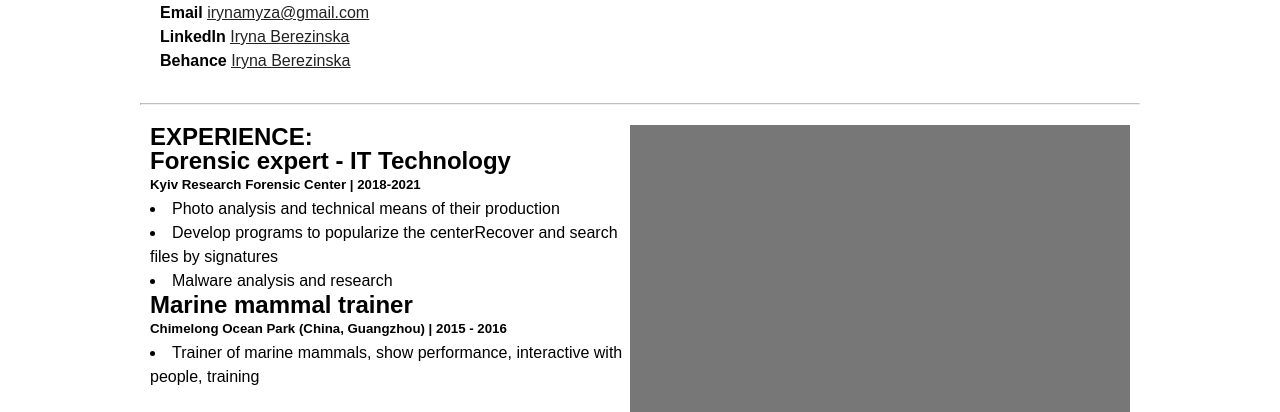
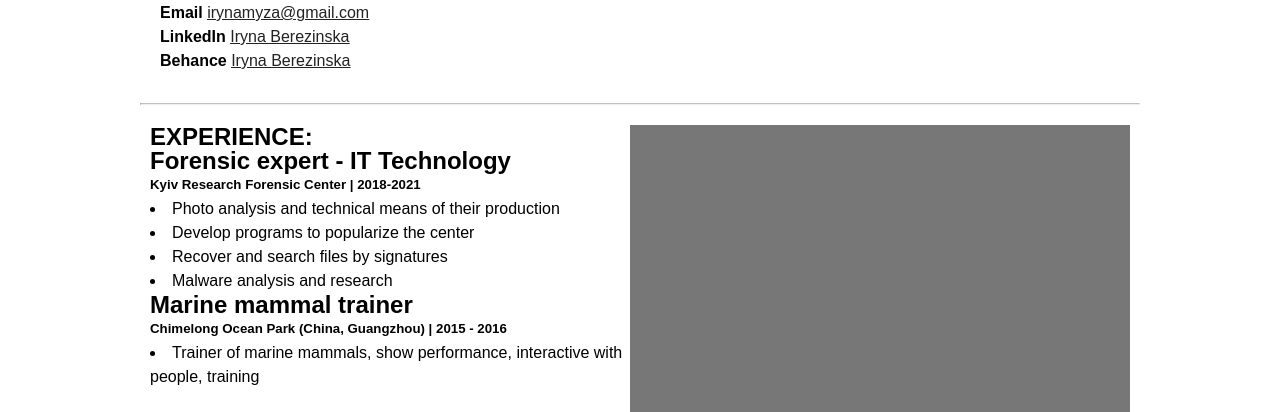
Before and after one commit to iryna-berezinska/resume_IB, a plain HTML site: page index.html in a window 1280 px wide. Shown: the part 388-800 px from the top of the page. Drawn offline with Linux system fonts and the light colour scheme.

Commit message:
Update index.html

```diff
--- a/index.html
+++ b/index.html
@@ -63,7 +63,8 @@
             <h2 class="head_2">Forensic expert - IT Technology</h2>
             <h5 class="head_3">Kyiv Research Forensic Center | 2018-2021</h5>
             <li>Photo analysis and technical means of their production</li>
-            <li>Develop programs to popularize the centerRecover and search files by signatures</li>
+            <li>Develop programs to popularize the center</li>
+           <li>Recover and search files by signatures</li>
             <li>Malware analysis and research</li>
             <h2 class="head_2">Marine mammal trainer</h2>
             <h5 class="head_3">Chimelong Ocean Park (China, Guangzhou) | 2015 - 2016</h5>
```
